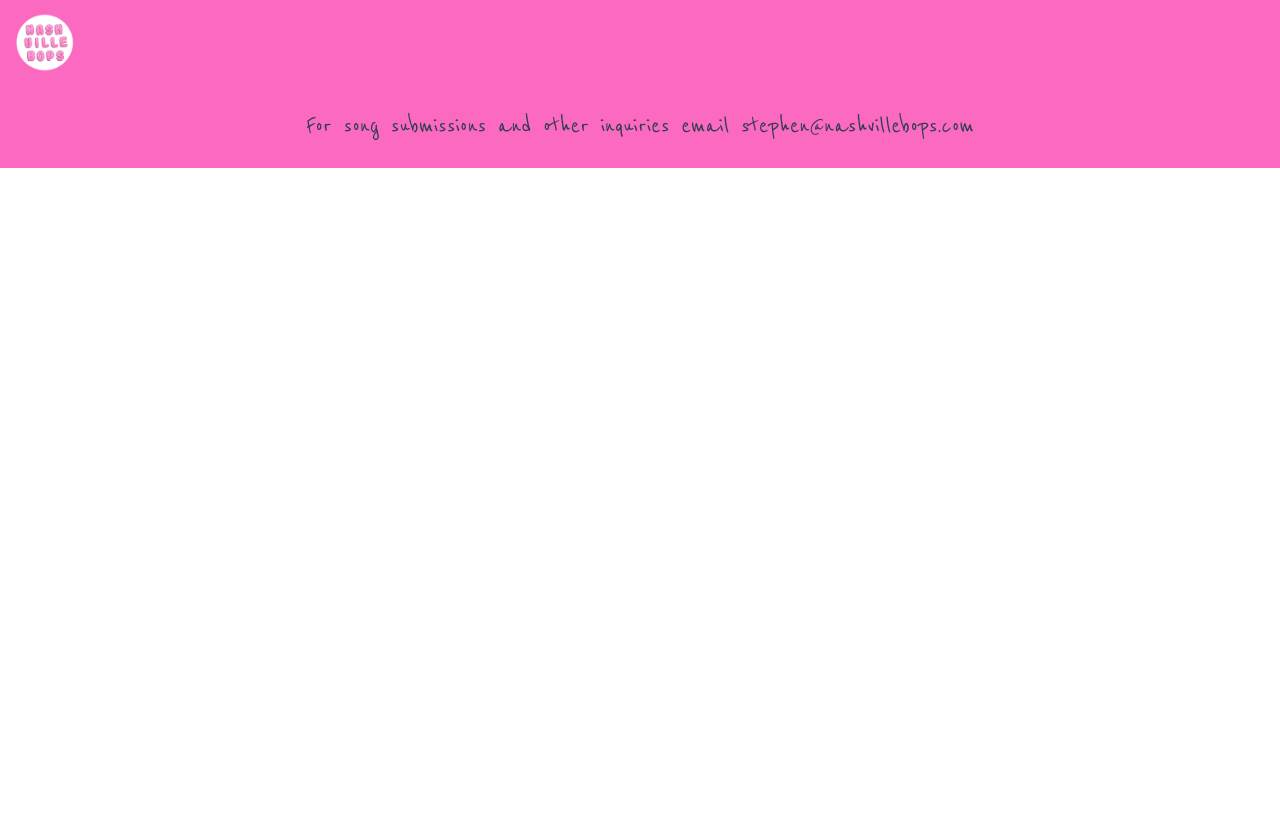
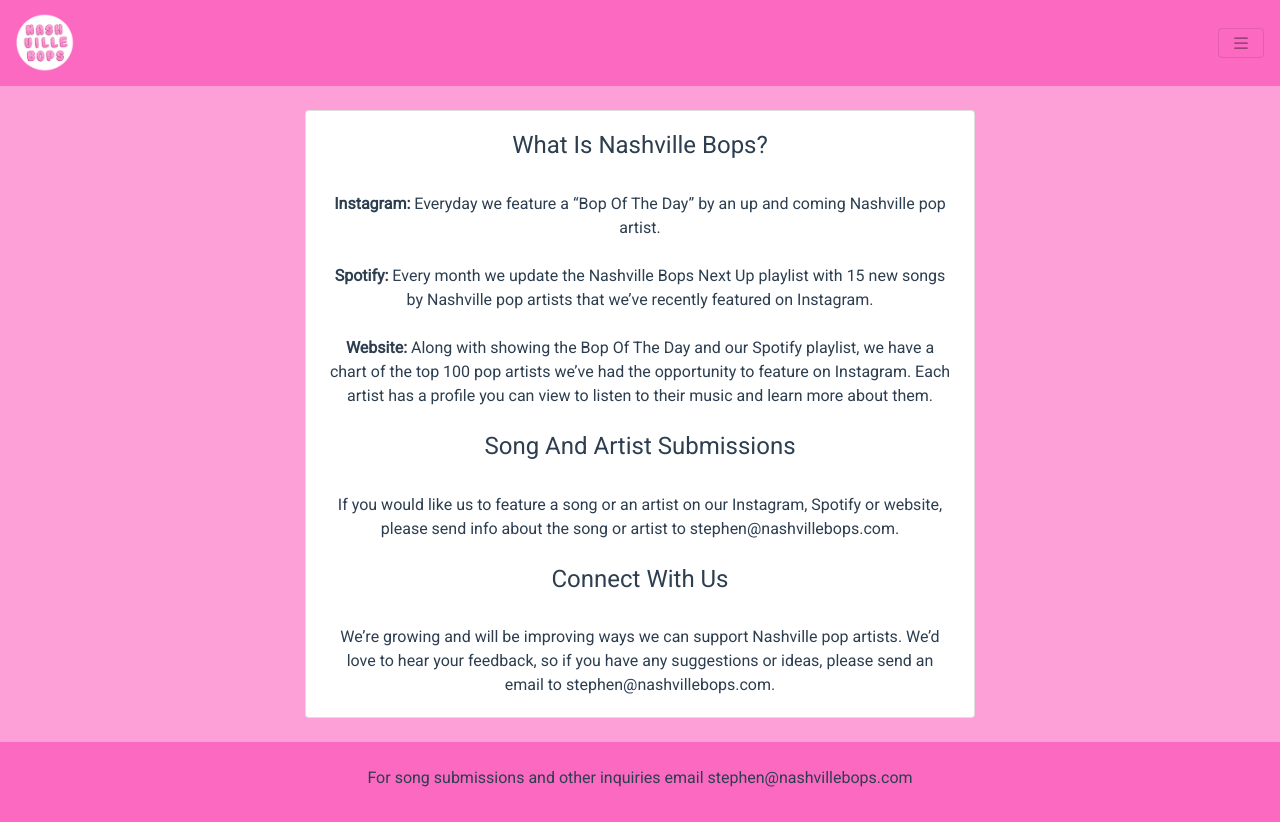
Before and after one commit to stephenba4/nashvillebops, a Vue app: page /about in a window 1280 px wide. Before the commit the page ends 800 px from the top, so only its background shows below. Built offline with nearby package versions, Linux system fonts and the light colour scheme.

Commit message:
about section

```diff
--- a/public/index.html
+++ b/public/index.html
@@ -10,6 +10,7 @@
     <link rel="manifest" href="/site.webmanifest">
     <link rel="preconnect" href="https://fonts.gstatic.com">
     <link href="https://fonts.googleapis.com/css2?family=Reenie+Beanie&display=swap" rel="stylesheet">
+    <link href="https://fonts.googleapis.com/css2?family=Roboto&display=swap" rel="stylesheet">
     <link rel="stylesheet" href="https://cdnjs.cloudflare.com/ajax/libs/font-awesome/4.7.0/css/font-awesome.min.css">
     <!-- Google Tag Manager -->
     <script>
--- a/src/App.vue
+++ b/src/App.vue
@@ -1,26 +1,43 @@
 <template>
   <div id="app">
-    <b-navbar id="navbar">
+    <b-navbar id="navbar" toggleable>
       <router-link :to="{name: 'Artist Chart'}">
         <b-navbar-brand>
           <b-img src="./assets/nashvillebops.png" height="60" />
         </b-navbar-brand>
       </router-link>
+
+      <b-navbar-toggle target="navbar-toggle-collapse">
+        <template #default="{ expanded }">
+          <b-icon v-if="expanded" icon="chevron-up" />
+          <b-icon v-else icon="list" />
+        </template>
+      </b-navbar-toggle>
+
+      <b-collapse id="navbar-toggle-collapse" is-nav>
+        <b-navbar-nav class="ml-auto">
+          <b-nav-item :to="{name: 'About'}">
+            <h3>
+              About
+            </h3>
+          </b-nav-item>
+        </b-navbar-nav>
+      </b-collapse>
     </b-navbar>
 
     <router-view />
 
     <footer id="footer" class="p-3">
-      <h3 class="mt-2">
+      <p class="mt-2">
         For song submissions and other inquiries email stephen@nashvillebops.com
-      </h3>
+      </p>
     </footer>
   </div>
 </template>
 
 <style>
 #app {
-  font-family: 'Reenie Beanie', Helvetica, Arial, sans-serif;
+  font-family: 'Roboto', Helvetica, Arial, sans-serif;
   -webkit-font-smoothing: antialiased;
   -moz-osx-font-smoothing: grayscale;
   text-align: center;
--- a/src/router/index.js
+++ b/src/router/index.js
@@ -1,7 +1,8 @@
 import Vue from 'vue';
 import VueRouter from 'vue-router';
 import ArtistProfile from '@/views/ArtistProfile.vue';
-import ArtistChart from '../views/ArtistChart.vue';
+import ArtistChart from '@/views/ArtistChart.vue';
+import About from '@/views/About.vue';
 
 Vue.use(VueRouter);
 
@@ -15,6 +16,11 @@
     path: '/artistProfile',
     name: 'Artist Profile',
     component: ArtistProfile,
+  },
+  {
+    path: '/about',
+    name: 'About',
+    component: About,
   },
 ];
 
--- /dev/null
+++ b/src/views/About.vue
@@ -0,0 +1,51 @@
+<template>
+  <div class=" pt-4 pb-4">
+    <b-container fluid style="max-width: 700px;">
+      <b-card>
+        <h4>What Is Nashville Bops?</h4>
+        <br>
+        <b>Instagram:</b> Everyday we feature a “Bop Of The Day”
+        by an up and coming Nashville pop artist.
+        <br>
+        <br>
+        <b>Spotify:</b> Every month we update
+        the Nashville Bops Next Up playlist with 15
+        new songs by Nashville pop artists that
+        we’ve recently featured on Instagram.
+        <br>
+        <br>
+        <b>Website:</b> Along with showing
+        the Bop Of The Day and our Spotify playlist,
+        we have a chart of the top 100 pop artists
+        we’ve had the opportunity to feature on
+        Instagram. Each artist has a profile
+        you can view to listen to their music and
+        learn more about them.
+        <br>
+        <br>
+        <h4>Song And Artist Submissions</h4>
+        <br>
+        If you would like us to feature a song
+        or an artist on our Instagram, Spotify or
+        website, please send info about the song or
+        artist to stephen@nashvillebops.com.
+        <br>
+        <br>
+        <h4>Connect With Us</h4>
+        <br>
+        We’re growing and will be improving
+        ways we can support Nashville pop artists.
+        We’d love to hear your feedback, so if you
+        have any suggestions or ideas, please send
+        an email to stephen@nashvillebops.com.
+        <br>
+      </b-card>
+    </b-container>
+  </div>
+</template>
+
+<script>
+export default {
+  name: 'About',
+}
+</script>
--- a/src/views/ArtistChart.vue
+++ b/src/views/ArtistChart.vue
@@ -67,9 +67,9 @@
           </template>
 
           <template #cell(position)="data">
-            <h1 class="mt-3">
+            <h3 class="mt-3">
               {{ data.item.position }}
-            </h1>
+            </h3>
           </template>
 
           <template #cell(artist)="data">
@@ -80,29 +80,29 @@
                 rounded
               />
             </div>
-            <div style="font-size: small">
-              <h4>
+            <div>
+              <h6>
                 {{ data.item.artist }}
-              </h4>
+              </h6>
             </div>
           </template>
 
           <template #head(artist)="">
-            <h4>
+            <h6>
               Artist
-            </h4>
+            </h6>
           </template>
 
           <template #cell(spotifyFollowers)="data">
-            <h3 class="mt-4">
+            <h5 class="mt-4">
               {{ formatNumber(data.item.spotifyFollowers) }}
-            </h3>
+            </h5>
           </template>
 
           <template #head(spotifyFollowers)="">
-            <h4>
+            <h6>
               <i class="fa fa-spotify mr-2" />Followers
-            </h4>
+            </h6>
           </template>
         </b-table>
       </b-card>
--- a/src/views/ArtistProfile.vue
+++ b/src/views/ArtistProfile.vue
@@ -7,25 +7,25 @@
           width="250"
           rounded
         />
-        <h1 class="m-3">
+        <h2 class="m-3">
           {{ artist }}
-        </h1>
+        </h2>
 
         <b-card class="m-3">
-          <h1>
+          <h3>
             <i class="fa fa-spotify m-2" />Followers
-          </h1>
-          <h1>
+          </h3>
+          <h3>
             {{ formatNumber(spotifyFollowers) }}
-          </h1>
+          </h3>
         </b-card>
 
         <b-card class="m-3">
-          <h1>
+          <h3>
             Social Accounts
-          </h1>
+          </h3>
 
-          <h1 class="m-2">
+          <h3 class="m-2">
             <b-link :href="spotify" target="_blank" class="m-4 link">
               <i class="fa fa-spotify" />
             </b-link>
@@ -33,7 +33,7 @@
             <b-link :href="artistData.instagram" target="_blank" class="m-4 link">
               <b-icon icon="instagram" />
             </b-link>
-          </h1>
+          </h3>
         </b-card>
 
         <b-card class="m-3">
```
